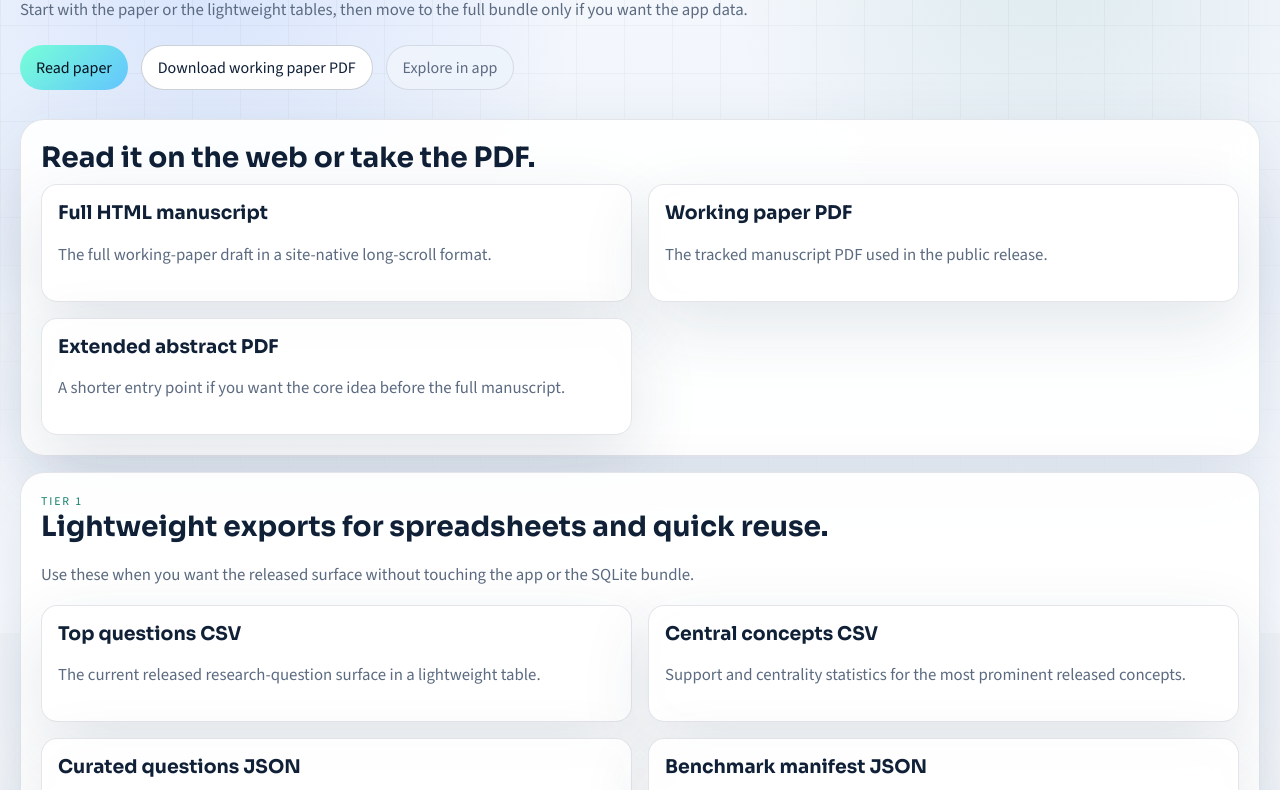
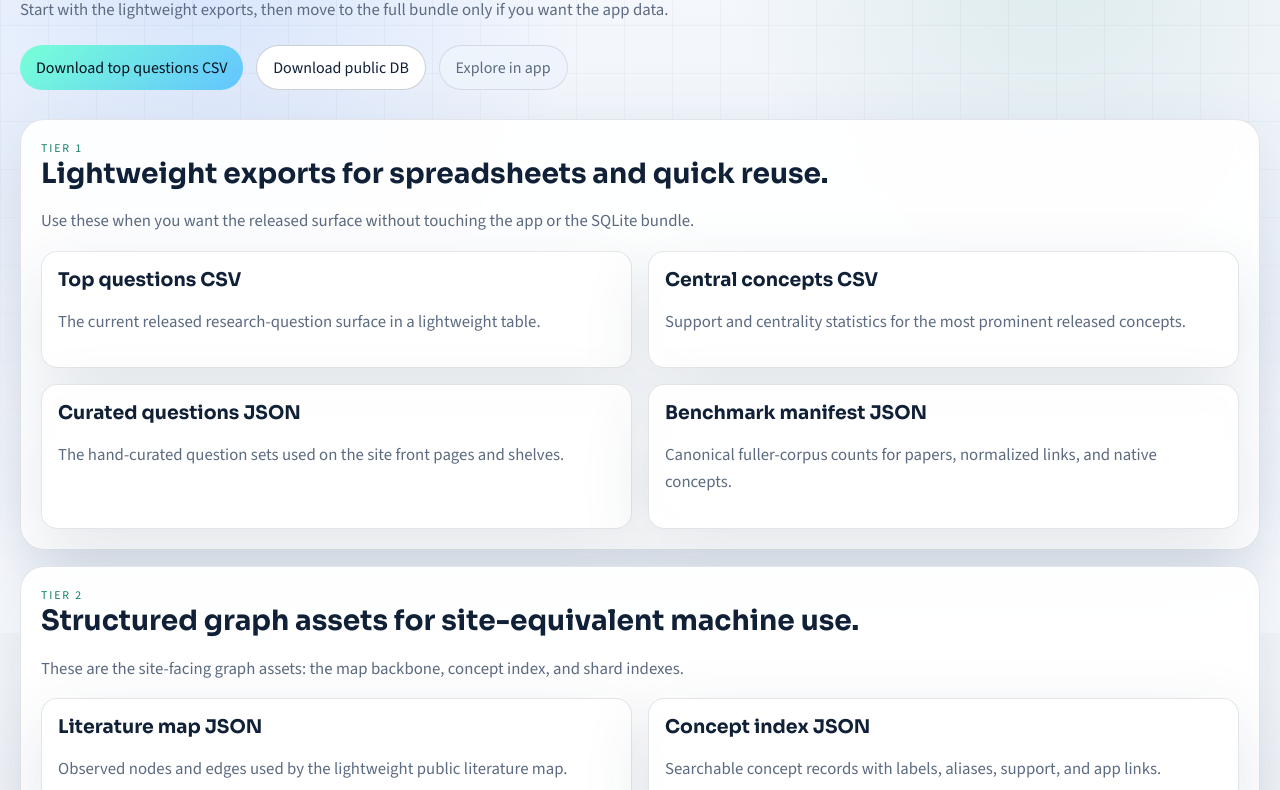
Before and after one commit to prashgarg/frontiergraph, an Astro site in the folder site/: page /downloads in a window 1280 px wide. Shown: the part 167-957 px from the top of the page. Built offline with nearby package versions, Linux system fonts and the light colour scheme; Astro itself is replaced by a stand-in of ours.

Commit message:
Keep downloads page focused on data

```diff
--- a/site/src/pages/downloads/index.astro
+++ b/site/src/pages/downloads/index.astro
@@ -8,40 +8,22 @@ const artifacts = data.downloads.artifacts;
 
 <BaseLayout
   title="Downloads | FrontierGraph"
-  description="Download the FrontierGraph paper, lightweight exports, structured graph assets, and the rich public graph bundle."
+  description="Download lightweight FrontierGraph exports, structured graph assets, and the rich public graph bundle."
 >
   <main>
     <section class="page-hero">
-      <h1>Take the paper, the tables, or the full public bundle.</h1>
+      <h1>Take the tables or the full public bundle.</h1>
       <p class="lede">
-        Start with the paper or the lightweight tables, then move to the full bundle only if you want the app data.
+        Start with the lightweight exports, then move to the full bundle only if you want the app data.
       </p>
       <div class="button-row">
-        <a class="button-primary" href="/paper/">Read paper</a>
-        <a class="button-secondary" href={artifacts.working_paper_pdf}>Download working paper PDF</a>
+        <a class="button-primary" href={artifacts.top_questions_csv}>Download top questions CSV</a>
+        <a class="button-secondary" href={publicDb.public_url}>Download public DB</a>
         <a class="button-tertiary" href={data.app_url}>Explore in app</a>
       </div>
     </section>
 
     <section class="section download-stack">
-      <article class="download-panel">
-        <h2>Read it on the web or take the PDF.</h2>
-        <div class="card-grid download-artifact-grid">
-          <a class="card artifact-card" href="/paper/">
-            <h3>Full HTML manuscript</h3>
-            <p class="card-copy">The full working-paper draft in a site-native long-scroll format.</p>
-          </a>
-          <a class="card artifact-card" href={artifacts.working_paper_pdf}>
-            <h3>Working paper PDF</h3>
-            <p class="card-copy">The tracked manuscript PDF used in the public release.</p>
-          </a>
-          <a class="card artifact-card" href={artifacts.extended_abstract_pdf}>
-            <h3>Extended abstract PDF</h3>
-            <p class="card-copy">A shorter entry point if you want the core idea before the full manuscript.</p>
-          </a>
-        </div>
-      </article>
-
       <article class="download-panel">
         <span class="eyebrow">Tier 1</span>
         <h2>Lightweight exports for spreadsheets and quick reuse.</h2>
```
Also changed, not shown: site/scripts/smoke_playwright.mjs (+5 -4 lines).
